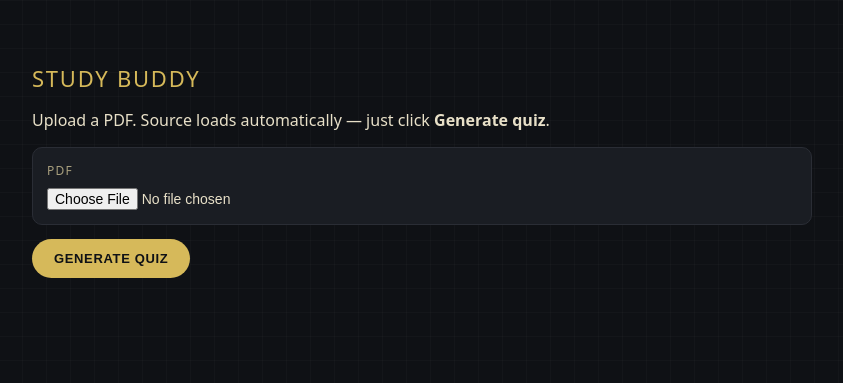
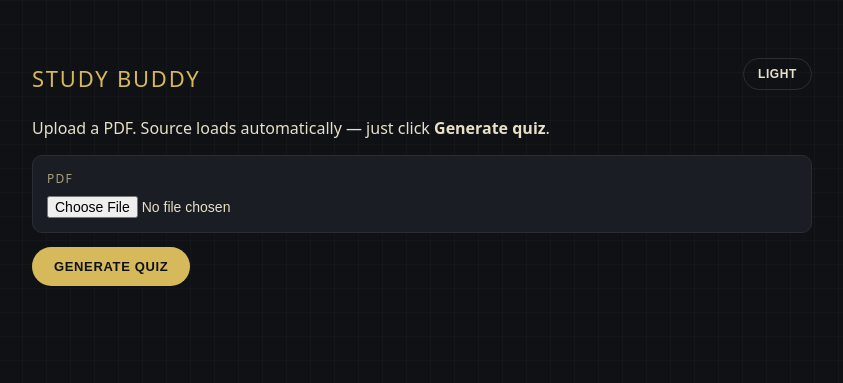
Before and after one commit to zeyadsadek03-prog/Study-buddy, a Flask app: page / in a window 1280 px wide. Shown: the top 383 px of the page, without its empty margins (218-1061 px from the left). Run offline with Flask 3, Linux system fonts and the light colour scheme.

Commit message:
feat: light/dark theme toggle

```diff
--- a/static/style.css
+++ b/static/style.css
@@ -5,6 +5,17 @@
   --ink: #e8e0c8;
   --muted: #a89f7e;
   --accent: #8c6f2f;
+  --subtle-border: #2a2d35;
+}
+
+:root.light {
+  --bg: #f4f4ef;
+  --panel: #ffffff;
+  --line: #8c6f2f;
+  --ink: #1a1d23;
+  --muted: #5c5a54;
+  --accent: #b08d3e;
+  --subtle-border: #d6d3c8;
 }
 
 * { box-sizing: border-box; }
@@ -36,7 +47,7 @@ p { color: var(--ink); }
 
 .field {
   background: var(--panel);
-  border: 1px solid #2a2d35;
+  border: 1px solid var(--subtle-border);
   border-radius: 10px;
   padding: 14px;
   margin-bottom: 14px;
@@ -61,7 +72,7 @@ input[type="url"] {
   outline: none;
 }
 
-.actions { display: flex; gap: 10px; }
+.actions { display: flex; gap: 10px; align-items: center; }
 
 button {
   background: var(--line);
@@ -86,7 +97,7 @@ button:hover { filter: brightness(0.9); }
 
 #preview {
   background: var(--panel);
-  border: 1px solid #2a2d35;
+  border: 1px solid var(--subtle-border);
   border-radius: 10px;
   padding: 12px;
   margin: 8px 0 16px;
@@ -103,7 +114,7 @@ button:hover { filter: brightness(0.9); }
 
 .question {
   background: var(--panel);
-  border: 1px solid #2a2d35;
+  border: 1px solid var(--subtle-border);
   border-radius: 10px;
   padding: 12px;
 }
@@ -113,14 +124,14 @@ button:hover { filter: brightness(0.9); }
 .question label {
   display: block;
   margin: 6px 0;
-  color: #e8e0c8;
+  color: var(--ink);
   cursor: pointer;
 }
 
 .question input[type="radio"] { margin-right: 10px; }
 
 .check {
-  background: #2a2d35;
+  background: var(--subtle-border);
   color: var(--ink);
   border-radius: 9999px;
   padding: 10px 16px;
@@ -133,3 +144,30 @@ button:hover { filter: brightness(0.9); }
 .feedback { display: inline-block; margin-left: 10px; font-size: 12px; }
 .feedback.ok { color: #8bc78b; }
 .feedback.error { color: #c97878; }
+
+.scoreboard {
+  background: var(--subtle-border);
+  color: var(--ink);
+  border-radius: 10px;
+  padding: 10px 14px;
+  margin-bottom: 10px;
+  font-weight: 600;
+  text-align: center;
+}
+
+.final-score {
+  text-align: center;
+  font-size: 16px;
+  font-weight: 700;
+  color: var(--ink);
+  margin-top: 8px;
+}
+
+.theme-toggle {
+  background: transparent;
+  color: var(--ink);
+  border: 1px solid var(--subtle-border);
+  border-radius: 9999px;
+  padding: 8px 14px;
+  font-size: 12px;
+}
--- a/templates/index.html
+++ b/templates/index.html
@@ -8,7 +8,10 @@
 </head>
 <body>
   <div class="container">
-    <h1>Study Buddy</h1>
+    <div style="display:flex;justify-content:space-between;align-items:center;gap:12px;">
+      <h1>Study Buddy</h1>
+      <button type="button" id="themeToggle" class="theme-toggle">Light</button>
+    </div>
     <p>Upload a PDF. Source loads automatically — just click <strong>Generate quiz</strong>.</p>
 
     <form id="sourceForm">
@@ -30,8 +33,26 @@
     const statusEl = document.getElementById('status');
     const resultEl = document.getElementById('result');
     const quizBtn = document.getElementById('quizBtn');
+    const themeToggle = document.getElementById('themeToggle');
     let currentToken = '';
     let sourceReady = false;
+
+    (function applySavedTheme() {
+      const saved = localStorage.getItem('study-buddy-theme');
+      if (saved === 'light') {
+        document.documentElement.classList.add('light');
+        themeToggle.textContent = 'Dark';
+      } else {
+        document.documentElement.classList.remove('light');
+        themeToggle.textContent = 'Light';
+      }
+    })();
+
+    themeToggle.addEventListener('click', () => {
+      const isLight = document.documentElement.classList.toggle('light');
+      localStorage.setItem('study-buddy-theme', isLight ? 'light' : 'dark');
+      themeToggle.textContent = isLight ? 'Dark' : 'Light';
+    });
 
     function setSourceReady() {
       sourceReady = true;
```
